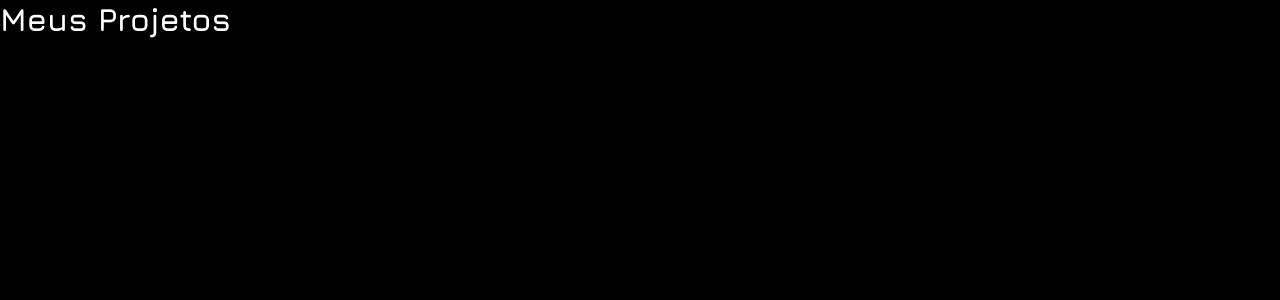
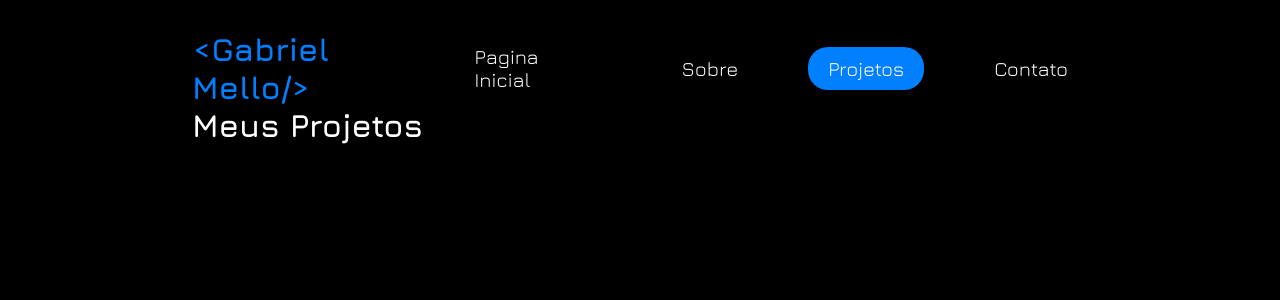
Before and after one commit to GabrielDeMirandaMello/my-portifolio, a React (Create React App) app: page /projects in a window 1280 px wide. Shown: the top 300 px of the page. Built offline with nearby package versions, Linux system fonts and the light colour scheme.

Commit message:
navegação finalizada

```diff
--- a/src/components/Navigation/navigation.css
+++ b/src/components/Navigation/navigation.css
@@ -0,0 +1,32 @@
+.container-navigation{
+    display: flex;
+    justify-content: space-between;
+    align-items: center;
+    width: 100%;
+}
+.logo-navigation{
+    color: #007FFF;
+    font-size: 32px;
+}
+.lista-navigation{
+    list-style: none;
+    display: flex;
+    align-items: center;
+    gap: 50px;
+}
+.lista-navigation li {
+    cursor: pointer;
+    font-size: 20px;
+    padding: 10px 20px;
+}
+
+.lista-navigation li:hover {
+    background-color: #007FFF;
+    padding: 10px 20px;
+    border-radius: 20px;
+}
+.active {
+    background-color: #007FFF;
+    padding: 10px 20px;
+    border-radius: 20px;
+}
--- a/src/components/Navigation/navigation.jsx
+++ b/src/components/Navigation/navigation.jsx
@@ -0,0 +1,33 @@
+import React from 'react';
+import "./navigation.css";
+import { useNavigate } from 'react-router-dom';
+
+function Navigation(props) {
+    const navigate = useNavigate()
+
+
+    return (
+        <>
+
+            <nav className='container-navigation'>
+                <h1 className='logo-navigation' onClick={() => navigate('/')}>{`<Gabriel Mello/>`}</h1>
+                <ul className='lista-navigation'>
+                    <li className={props.item === 'pagina inicial' ? 'active' : ''} onClick={() => navigate('/')}>
+                        Pagina Inicial
+                    </li>
+                    <li className={props.item === 'sobre' ? 'active' : ''} onClick={() => navigate('/aboutme')}>
+                        Sobre
+                    </li>
+                    <li className={props.item === 'projetos' ? 'active' : ''} onClick={() => navigate('/projects')}>
+                        Projetos
+                    </li>
+                    <li className={props.item === 'contato' ? 'active' : ''} onClick={() => navigate('/contact')}>
+                        Contato
+                    </li>
+                </ul>
+            </nav>
+
+        </>
+    )
+}
+export default Navigation;
--- a/src/pages/About_Me/aboutme.jsx
+++ b/src/pages/About_Me/aboutme.jsx
@@ -1,10 +1,11 @@
 import React from 'react';
 import "./aboutme.css";
+import Navigation from '../../components/Navigation/navigation'
 
 function Aboutme() {
     return (
         <>
-
+            <Navigation item={'sobre'} />
             <h1>Sobre Min</h1>
 
         </>
--- a/src/pages/Contact/contact.jsx
+++ b/src/pages/Contact/contact.jsx
@@ -1,10 +1,11 @@
 import React from 'react';
 import "./contact.css";
+import Navigation from '../../components/Navigation/navigation'
 
 function Contact() {
     return (
         <>
-
+            <Navigation item={'contato'} />
             <h1>Meus Contatos</h1>
 
         </>
--- a/src/pages/Home/home.css
+++ b/src/pages/Home/home.css
@@ -6,4 +6,5 @@
 body {
     background-color: #000000;
     color: #FFFFFF;
+    margin: 30px 15%;
 }
--- a/src/pages/Home/home.jsx
+++ b/src/pages/Home/home.jsx
@@ -1,10 +1,10 @@
 import React from 'react';
 import "./home.css";
-import Navigation from '../../components/Navigation'
+import Navigation from '../../components/Navigation/navigation'
 function Home() {
     return (
         <>
-
+            <Navigation item={'pagina inicial'}/>
             <h1>Meu Portifolio</h1>
 
         </>
--- a/src/pages/Projects/projects.jsx
+++ b/src/pages/Projects/projects.jsx
@@ -1,10 +1,11 @@
 import React from 'react';
 import "./projects.css";
+import Navigation from '../../components/Navigation/navigation'
 
 function Projects() {
     return (
         <>
-
+            <Navigation item={'projetos'} />
             <h1>Meus Projetos</h1>
 
         </>
```
